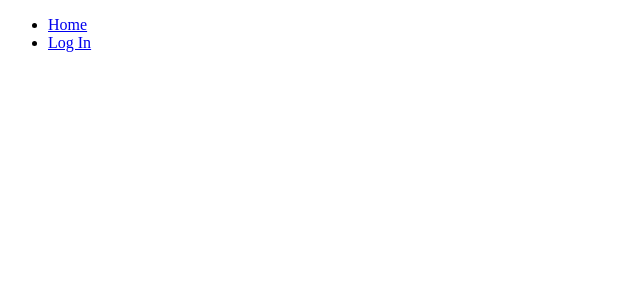
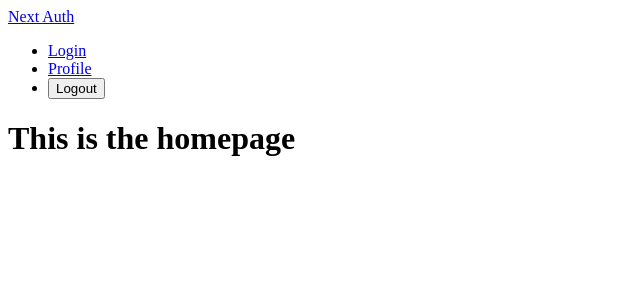
Before and after one commit to PierreParienteDimitrov/nextauth-mongose-segment-tailwind, a Next.js app: page / in a window 1280 px wide. Shown: the top 300 px of the page, without its empty margins (0-640 px from the left). Built offline with nearby package versions, Linux system fonts and the light colour scheme.

Commit message:
added layout and _app.js file

```diff
--- /dev/null
+++ b/components/layout/layout.js
@@ -0,0 +1,14 @@
+import { Fragment } from 'react';
+
+import MainNavigation from './main-navigation';
+
+function Layout(props) {
+	return (
+		<Fragment>
+			<MainNavigation />
+			<main>{props.children}</main>
+		</Fragment>
+	);
+}
+
+export default Layout;
--- /dev/null
+++ b/components/layout/main-navigation.js
@@ -0,0 +1,28 @@
+import Link from 'next/link';
+
+function MainNavigation() {
+	return (
+		<header className=''>
+			<Link href='/'>
+				<a>
+					<div className=''>Next Auth</div>
+				</a>
+			</Link>
+			<nav>
+				<ul>
+					<li>
+						<Link href='/auth'>Login</Link>
+					</li>
+					<li>
+						<Link href='/profile'>Profile</Link>
+					</li>
+					<li>
+						<button>Logout</button>
+					</li>
+				</ul>
+			</nav>
+		</header>
+	);
+}
+
+export default MainNavigation;
--- /dev/null
+++ b/pages/_app.js
@@ -0,0 +1,11 @@
+import Layout from '../components/layout/layout';
+
+function MyApp({ Component, pageProps }) {
+	return (
+		<Layout>
+			<Component {...pageProps} />
+		</Layout>
+	);
+}
+
+export default MyApp;
--- a/pages/index.js
+++ b/pages/index.js
@@ -10,18 +10,7 @@ export default function Home() {
 			</Head>
 
 			<main>
-				<ul>
-					<li>
-						<Link href='/'>
-							<a>Home</a>
-						</Link>
-					</li>
-					<li>
-						<Link href='/signup'>
-							<a>Log In</a>
-						</Link>
-					</li>
-				</ul>
+				<h1>This is the homepage</h1>
 			</main>
 		</div>
 	);
```
Also changed, not shown: pages/profile.js (added, +9 -0 lines), pages/auth.js (renamed from pages/signup.js).
